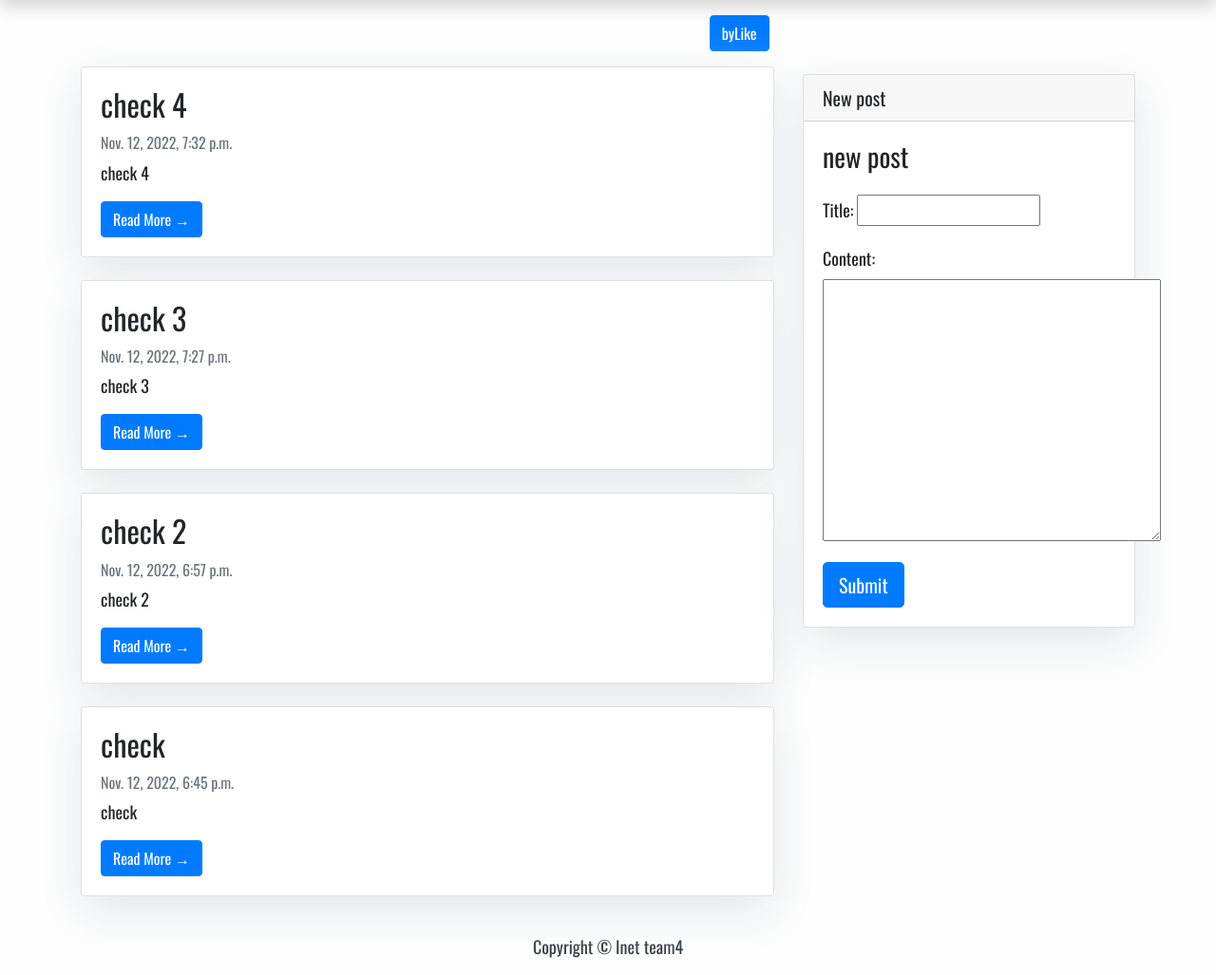
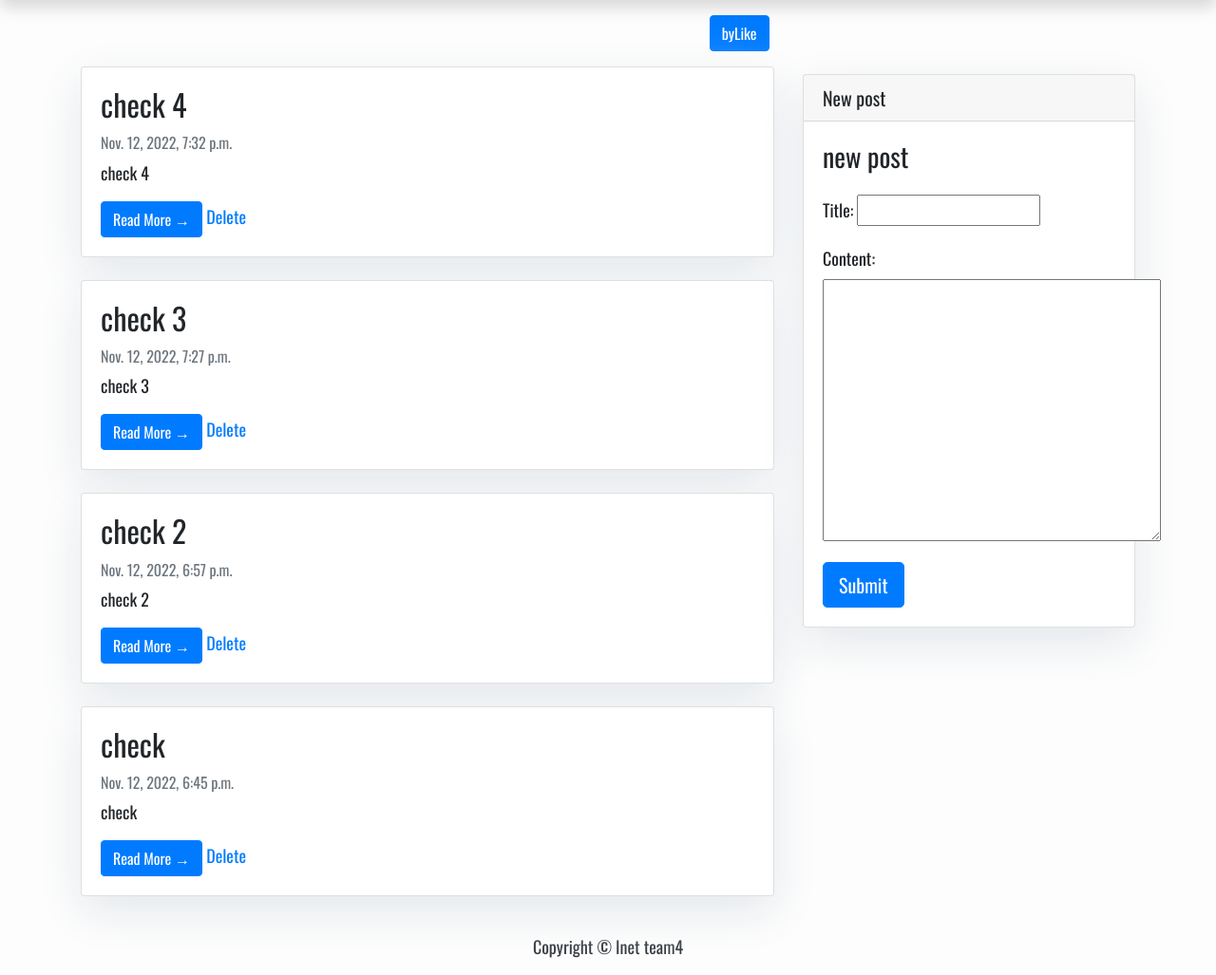
Before and after one commit to gcivil-nyu-org/INET-Team-4-F2022, a Django app: page /home in a window 1280 px wide. Shown: the part 71-1098 px from the top of the page at 95% size. Run offline with Django 4.2, Linux system fonts and the light colour scheme; a user stored in the database is signed in; data comes from the database, SQL or seed files in the repository; both versions use the stored data as it was after the commit; some libraries are stand-ins or nearby versions.

Commit message:
added initial deletion features

```diff
--- a/BeHonest/post/templates/index.html
+++ b/BeHonest/post/templates/index.html
@@ -48,6 +48,7 @@
             <p class="card-text text-muted h6">{{ post.created_on}} </p>
             <p class="card-text">{{post.content|slice:":200" }}</p>
             <a href="{% url 'post:post_detail' post.id  %}" class="btn btn-primary">Read More &rarr;</a>
+            <a href="{% url 'post:delete_post' post.id %}">Delete</a>
           </div>
         </div>
       {% endif %}
--- a/BeHonest/post/urls.py
+++ b/BeHonest/post/urls.py
@@ -11,4 +11,5 @@ urlpatterns = [
     path("like/<int:pk>", views.like_post, name="like_post"),
     path("profile/<str:pk>", views.profile, name="profile"),
     path("dislike/<int:pk>", views.dislike_post, name="dislike_post"),
+    path("delete/<post_id>", views.delete_post, name = "delete_post")
 ]
--- a/BeHonest/post/views.py
+++ b/BeHonest/post/views.py
@@ -33,6 +33,12 @@ def dislike_post(request, pk):
     else:
         post.dislikes.add(request.user)
     return HttpResponseRedirect(reverse("post:post_detail", args=[str(pk)]))
+
+def delete_post(request, post_id = None):
+    #maybe parse request for username then only delete if username = post author
+    post_to_delete=Post.objects.get(id=post_id)
+    post_to_delete.delete()
+    return HttpResponseRedirect(reverse("post:base"))
 
 
 def post_list(request):
```
Also changed, not shown: BeHonest/db.sqlite3.
